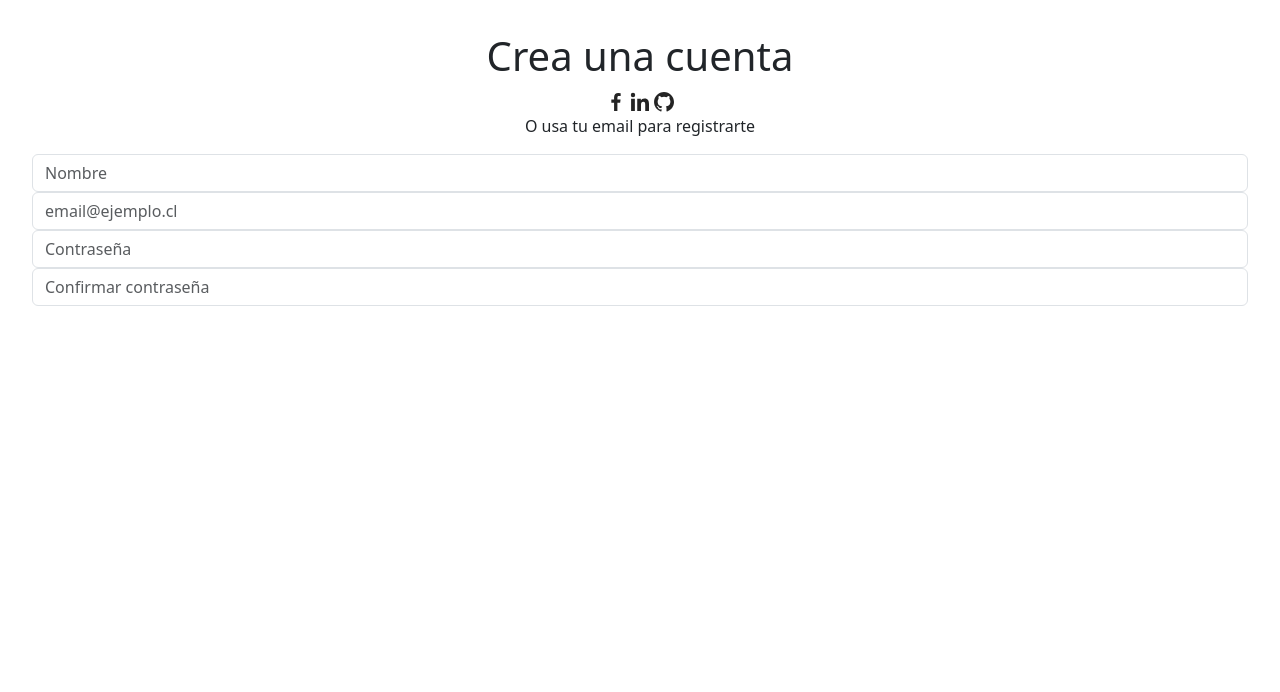
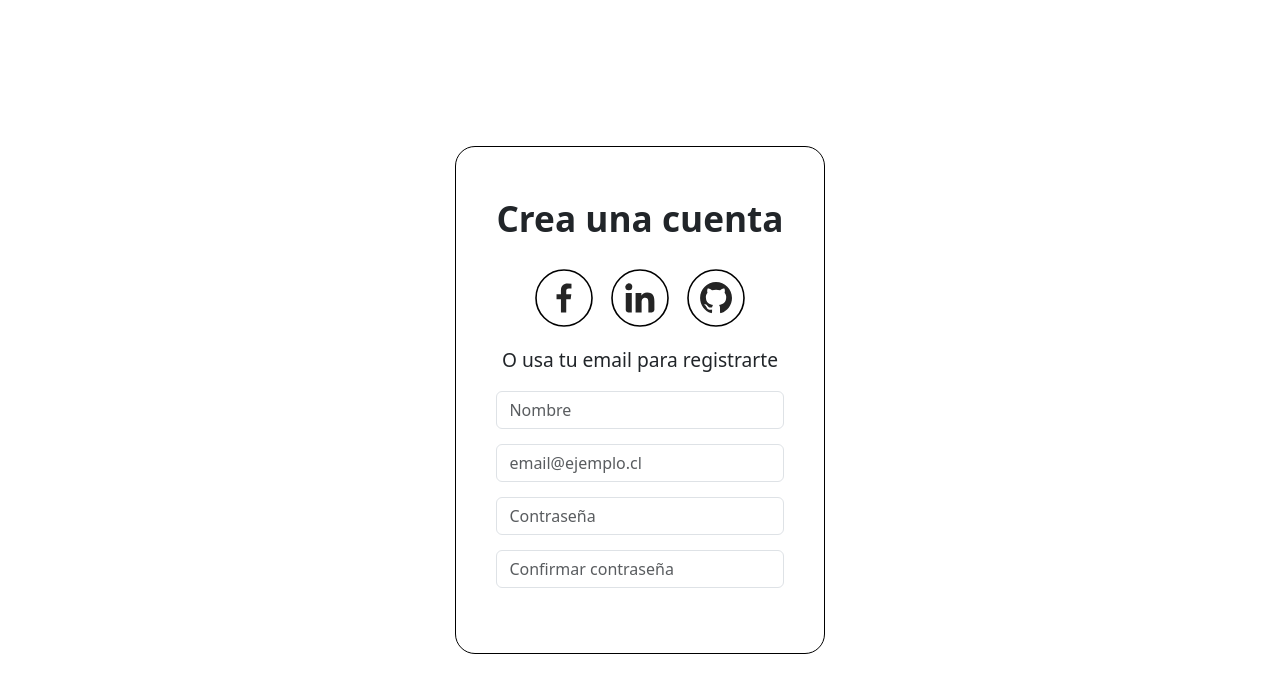
Before and after one commit to Edisonven/validando_formulario_react, a React (Vite) app in the folder validar-formulario/: page / in a window 1280 px wide. Shown: the top 692 px of the page. Built offline with nearby package versions, Linux system fonts and the light colour scheme.

Commit message:
Creando estilos para el formulario

```diff
--- a/validar-formulario/src/App.css
+++ b/validar-formulario/src/App.css
@@ -1,6 +1,40 @@
 #root {
+  display: flex;
+  justify-content: center;
+  align-items: center;
   max-width: 1280px;
   margin: 0 auto;
-  padding: 2rem;
   text-align: center;
+  height: 100vh;
 }
+
+.container {
+  border: 1px solid black;
+  border-radius: 20px;
+  padding: 50px 40px;
+  width: max-content;
+}
+.form__title {
+  font-size: 2.2rem;
+  margin-bottom: 40px;
+  font-weight: bold;
+}
+.form__parrafo {
+  font-size: 1.2rem;
+}
+.icons__container {
+  display: flex;
+  align-items: center;
+  justify-content: center;
+  gap: 40px;
+  margin-bottom: 30px;
+}
+.icon {
+  transform: scale(1.6);
+  border: 1px solid black;
+  border-radius: 50%;
+  padding: 5px;
+}
+input {
+  margin-bottom: 15px;
+}
--- a/validar-formulario/src/components/Formulario.jsx
+++ b/validar-formulario/src/components/Formulario.jsx
@@ -1,6 +1,6 @@
 const Formulario = () => {
   return (
-    <>
+    <div className="form__container">
       <div className="form-group">
         <input
           type="text"
@@ -9,25 +9,25 @@ const Formulario = () => {
           placeholder="Nombre"
         />
         <input
-          type="text"
-          name="nombre"
+          type="email"
+          name="email"
           className="form-control"
           placeholder="email@ejemplo.cl"
         />
         <input
-          type="text"
-          name="nombre"
+          type="password"
+          name="password-1"
           className="form-control"
           placeholder="Contraseña"
         />
         <input
-          type="text"
-          name="nombre"
+          type="password"
+          name="password-2"
           className="form-control"
           placeholder="Confirmar contraseña"
         />
       </div>
-    </>
+    </div>
   );
 };
 
--- a/validar-formulario/src/components/Registro.jsx
+++ b/validar-formulario/src/components/Registro.jsx
@@ -2,14 +2,16 @@ import Formulario from "./Formulario";
 import SocialButtons from "./SocialButton";
 const Registro = () => {
   return (
-    <>
-      <h1>Crea una cuenta</h1>
-      <SocialButtons icons="./src/assets/facebook.svg" link="#" />
-      <SocialButtons icons="./src/assets/linkedin.svg" link="#" />
-      <SocialButtons icons="./src/assets/github.svg" link="#" />
-      <p>O usa tu email para registrarte</p>
+    <div className="container">
+      <h1 className="form__title">Crea una cuenta</h1>
+      <div className="icons__container">
+        <SocialButtons icons="./src/assets/facebook.svg" link="#" />
+        <SocialButtons icons="./src/assets/linkedin.svg" link="#" />
+        <SocialButtons icons="./src/assets/github.svg" link="#" />
+      </div>
+      <p className="form__parrafo">O usa tu email para registrarte</p>
       <Formulario></Formulario>
-    </>
+    </div>
   );
 };
 
--- a/validar-formulario/src/components/SocialButton.jsx
+++ b/validar-formulario/src/components/SocialButton.jsx
@@ -1,7 +1,7 @@
 const socialButtons = ({ icons, link }) => {
   return (
     <a href={link}>
-      <img src={icons} alt="icono" />
+      <img className="icon" src={icons} alt="icono" />
     </a>
   );
 };
--- a/validar-formulario/src/index.css
+++ b/validar-formulario/src/index.css
@@ -12,3 +12,8 @@
   -webkit-font-smoothing: antialiased;
   -moz-osx-font-smoothing: grayscale;
 }
+
+body {
+  width: 100%;
+  height: 100vh;
+}
```
